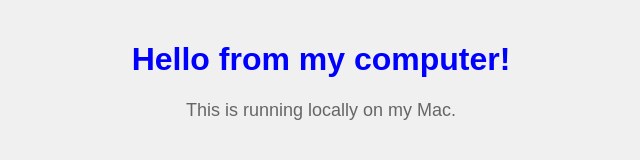
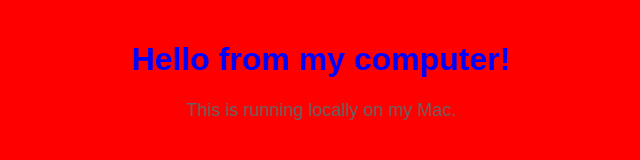
Before and after one commit to lukielocodes/my-first-website, a plain HTML site: page index.html in a window 1280 px wide. Shown: the whole page, without its empty margins (319-959 px from the left). Drawn offline with Linux system fonts and the light colour scheme.

Commit message:
Update style.css

```diff
--- a/style.css
+++ b/style.css
@@ -1,6 +1,6 @@
 body {
   font-family: Arial, sans-serif;
-  background-color: #f0f0f0;
+  background-color: red;
   margin: 0;
   padding: 20px;
 }
@@ -8,6 +8,7 @@ body {
 h1 {
   color: #333;
   text-align: center;
+  background-color: red;
 }
 
 p {
```
